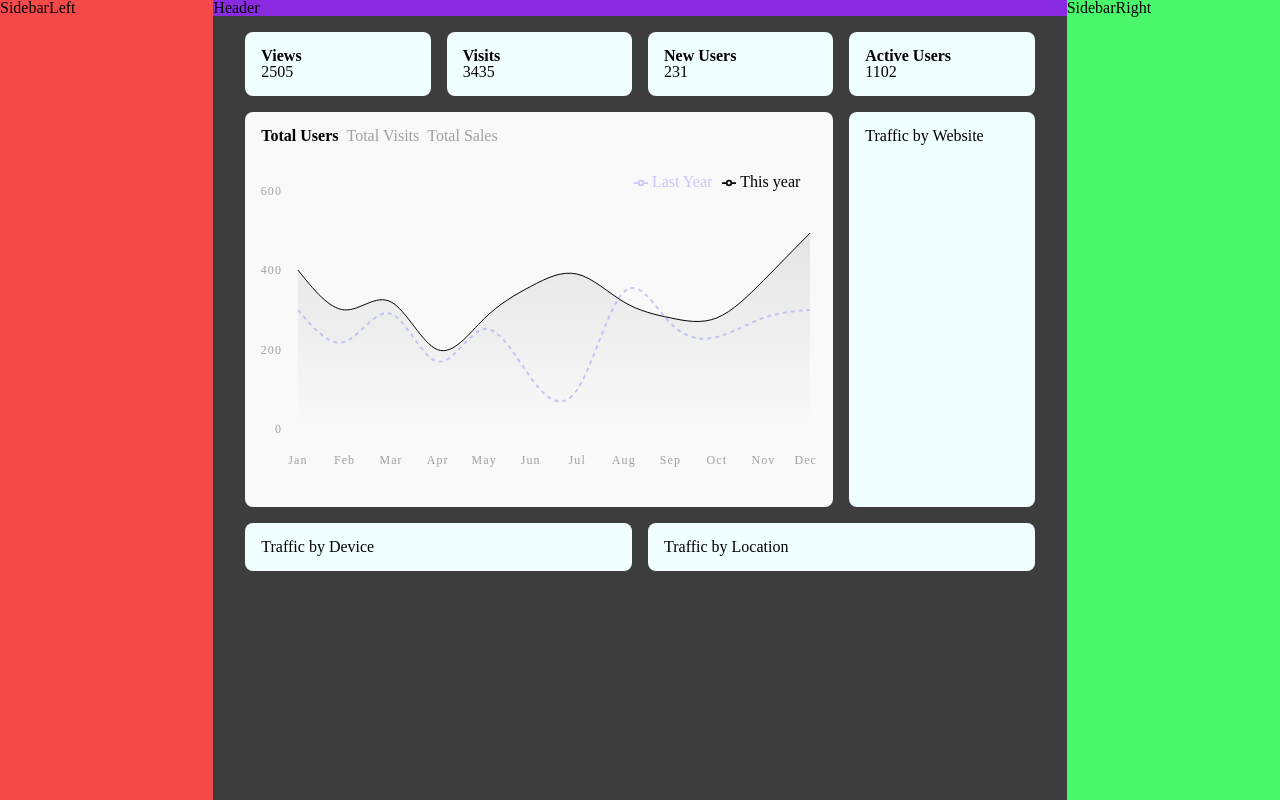
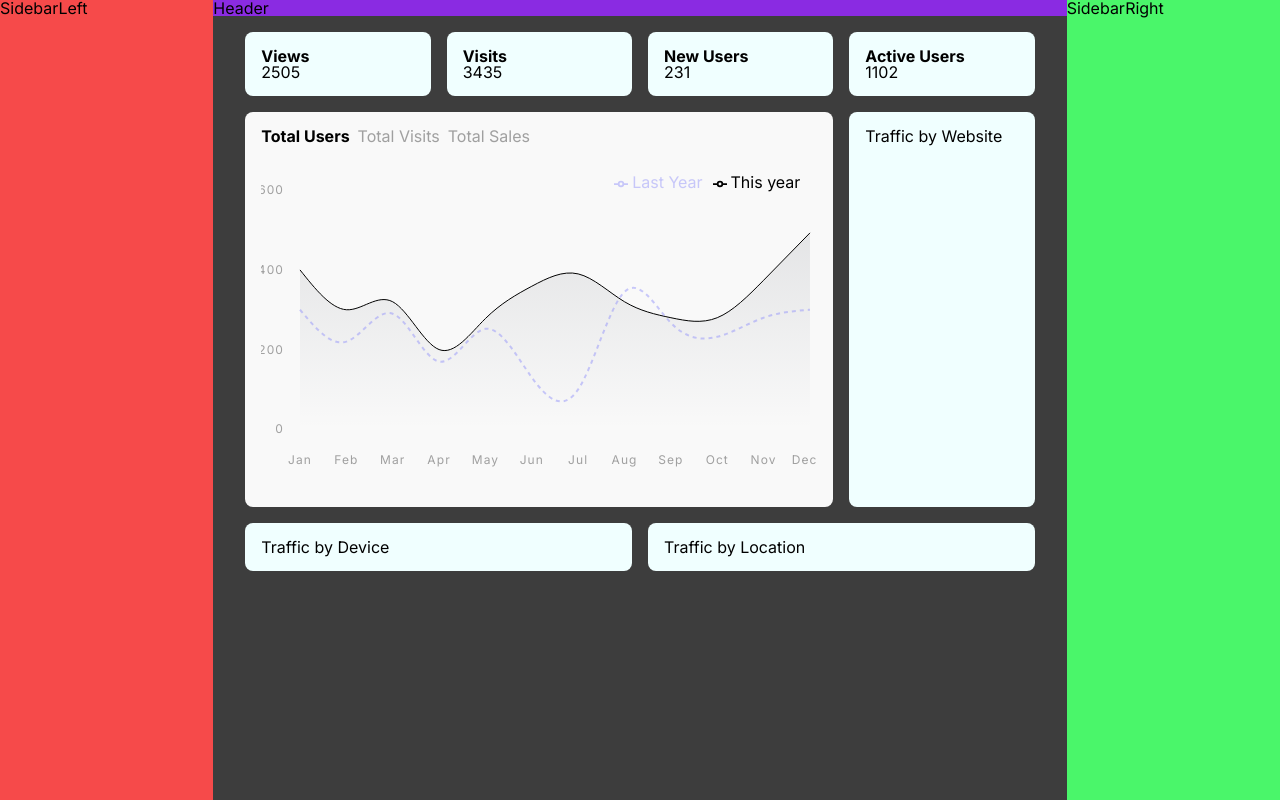
Before and after one commit to rodrigoronin/krab-admin-dashboard, a React (Vite) app: page / in a window 1280 px wide. Built offline with nearby package versions, Linux system fonts and the light colour scheme.

Commit message:
minor changes

```diff
--- a/src/components/charts/SplineChart.tsx
+++ b/src/components/charts/SplineChart.tsx
@@ -1,10 +1,10 @@
-import { Area, AreaChart, Legend, Line, LineChart, XAxis, YAxis } from "recharts";
+import { Area, AreaChart, Legend, Line, XAxis, YAxis } from "recharts";
 import Card from "@components/ui/Card";
 
 import style from "@styles/SplineChart.module.css";
 
 interface SplineChartProps {
-  className: string;
+  className?: string;
 }
 
 // #region mock data
--- a/src/main.tsx
+++ b/src/main.tsx
@@ -3,6 +3,7 @@ import { createRoot } from "react-dom/client";
 import { BrowserRouter } from "react-router";
 import App from "./app/App.tsx";
 
+import "./style.css";
 import "@styles/reset.css";
 
 createRoot(document.getElementById("root")!).render(
--- /dev/null
+++ b/src/style.css
@@ -0,0 +1,6 @@
+html,
+body {
+  font-family: "Inter", sans-serif;
+  font-optical-sizing: auto;
+  font-style: normal;
+}
--- a/src/styles/reset.css
+++ b/src/styles/reset.css
@@ -26,6 +26,7 @@ html {
 
 body {
   margin: 0;
+  padding: 0;
 }
 
 /**
@@ -46,7 +47,9 @@ h2,
 h3,
 h4,
 h5,
-h6 {
+h6,
+a,
+span {
   font-size: 1em;
   margin: 0;
   padding: 0;
```
